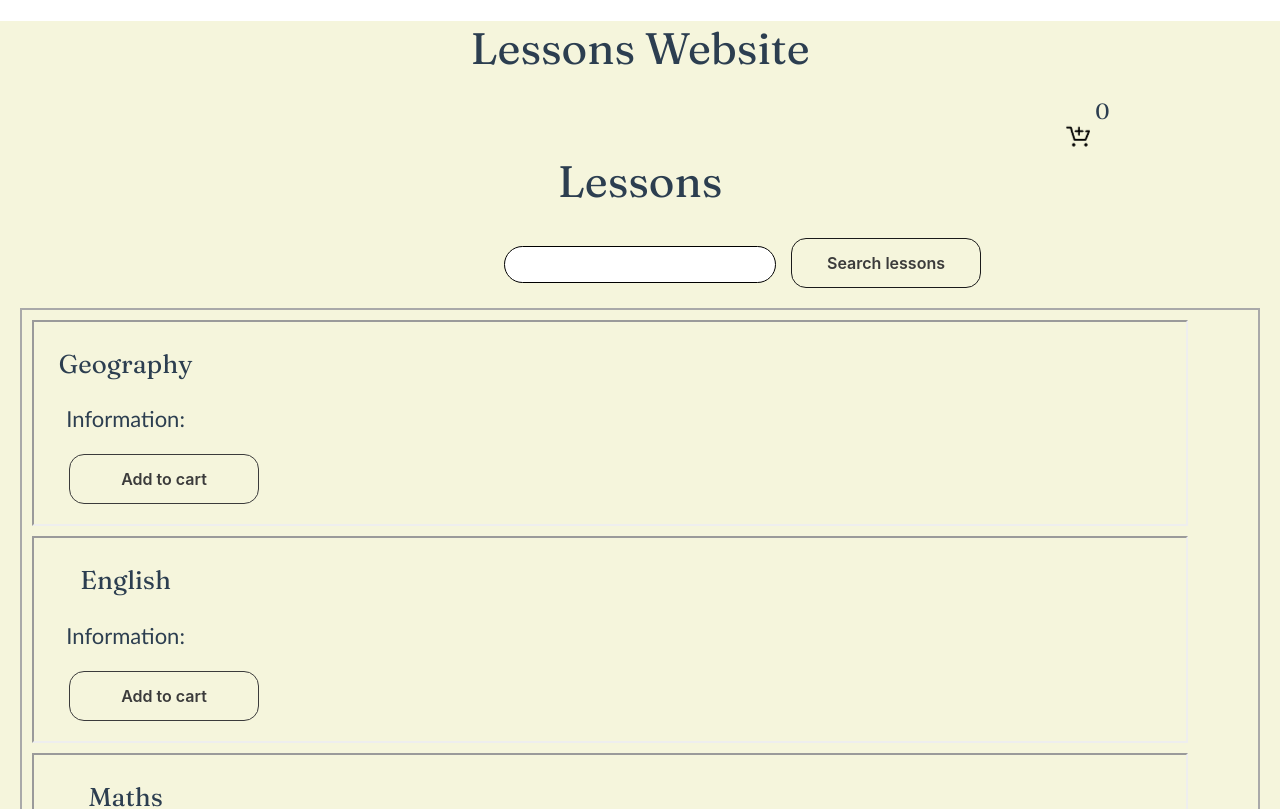
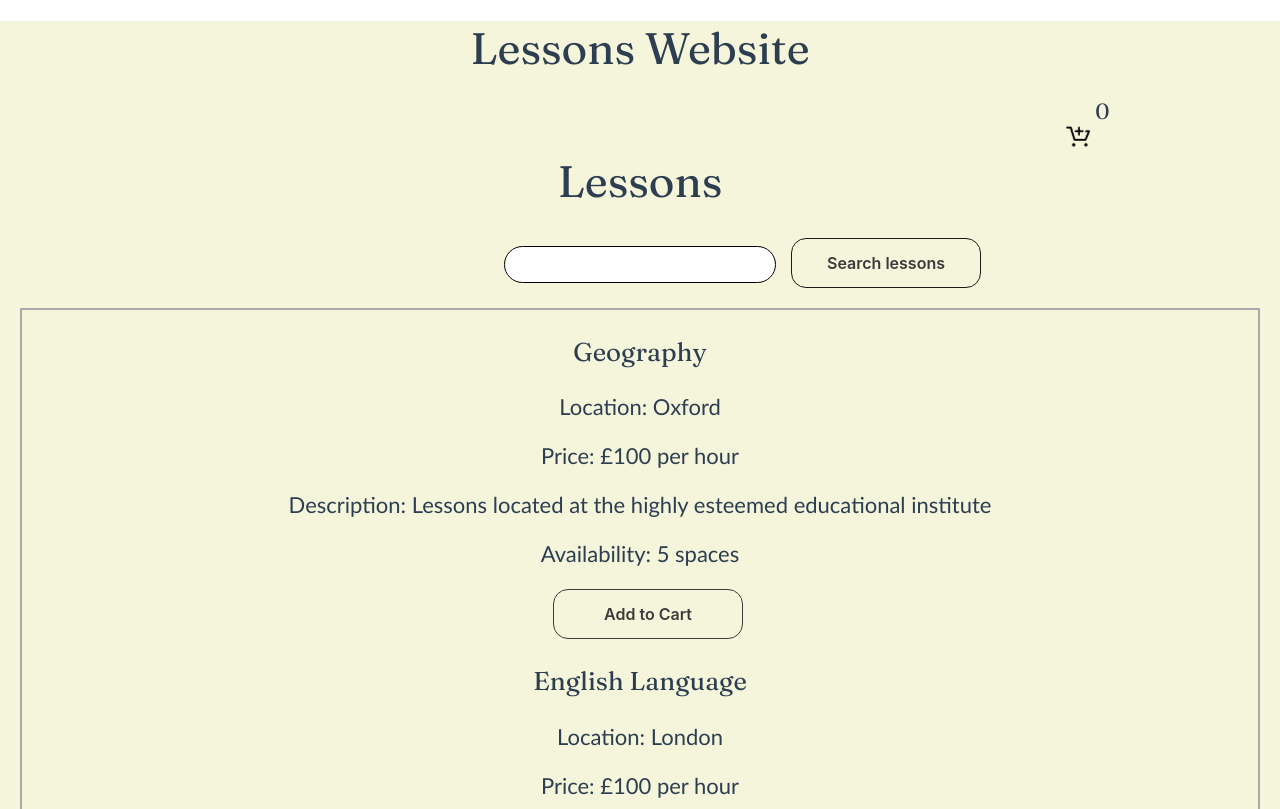
Before and after one commit to noormmd/Lessons-Ecommerce-Website, a Vue app: page / in a window 1280 px wide. Shown: the top 809 px of the page. Built offline with nearby package versions, Linux system fonts and the light colour scheme.

Commit message:
Utilising v-for loop to iterate through the 'lessons' arrays and display each property details

```diff
--- a/src/App.vue
+++ b/src/App.vue
@@ -32,7 +32,25 @@
       <button id="searchButton">Search lessons</button>
     </div>
 
-
+    <!-- Displaying all lessons using v-for -->
+    <div id="Lessons">
+      <div id="lessonItems">
+        <!-- Using v-for to loop through lessons array -->
+         <!-- For each lesson in the array create a new div using the id as the key -->
+        <div v-for="lesson in lessons" :key="lesson.id" class="lesson-item">
+          <h3>{{ lesson.subject }}</h3>
+          <p>Location: {{ lesson.location }}</p>
+          <p>Price: £{{ lesson.price }} per hour</p>
+          <p>Description: {{ lesson.description }}</p>
+          <p>Availability: {{ lesson.availability }} spaces</p>
+          <!-- Button to add to cart with @click event, sending id to cart -->
+           <!-- When availability is less than or equal to 0 disable button -->
+          <button class="addToCartButton" @click="addToCart(lesson.id)" :disabled="lesson.availability <= 0">
+            {{ lesson.availability > 0 ? "Add to Cart" : "No lessons available" }}
+          </button>
+        </div>
+      </div>
+    </div>
 
     <div id="Lessons">
       <div id="Lesson1">
@@ -263,6 +281,12 @@ p {
   border-color: darkgrey;
 }
 
+/* Styling for each individual lesson / lesson div
+#lesson-item {
+
+}
+*/
+
 /*Each individual div of the lesson items*/
 #Lesson1,
 #Lesson2,
```
